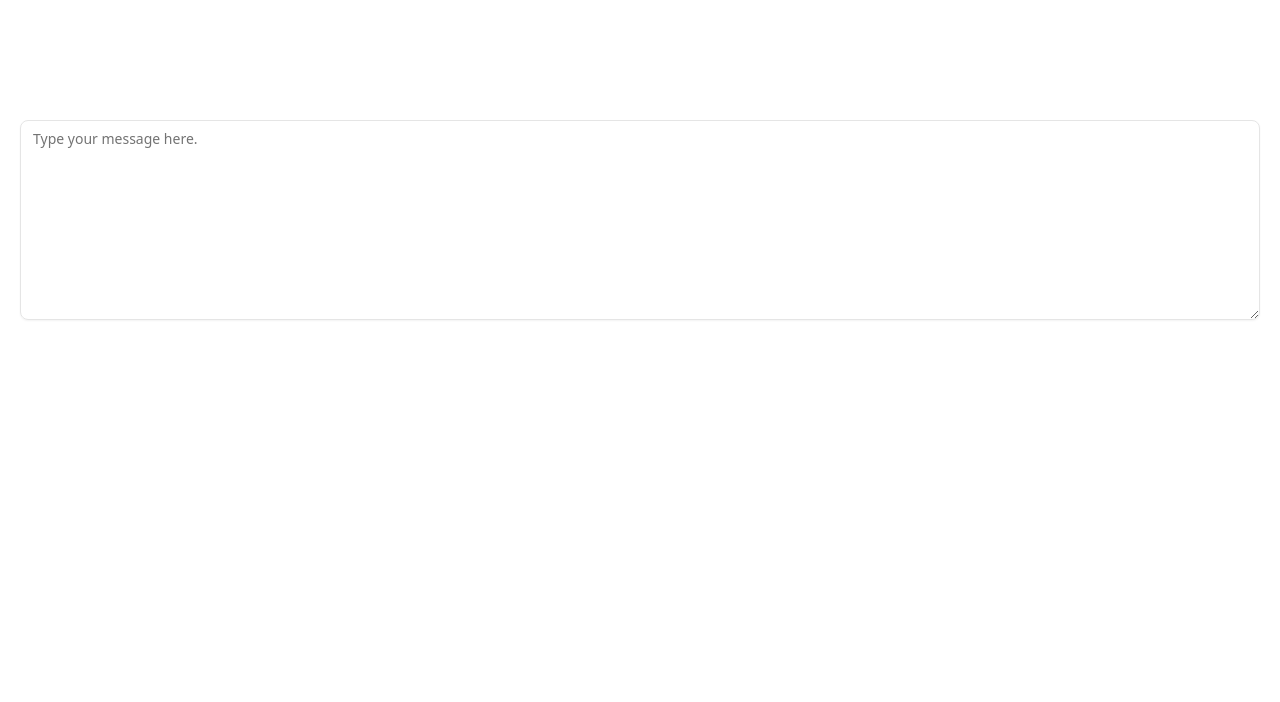
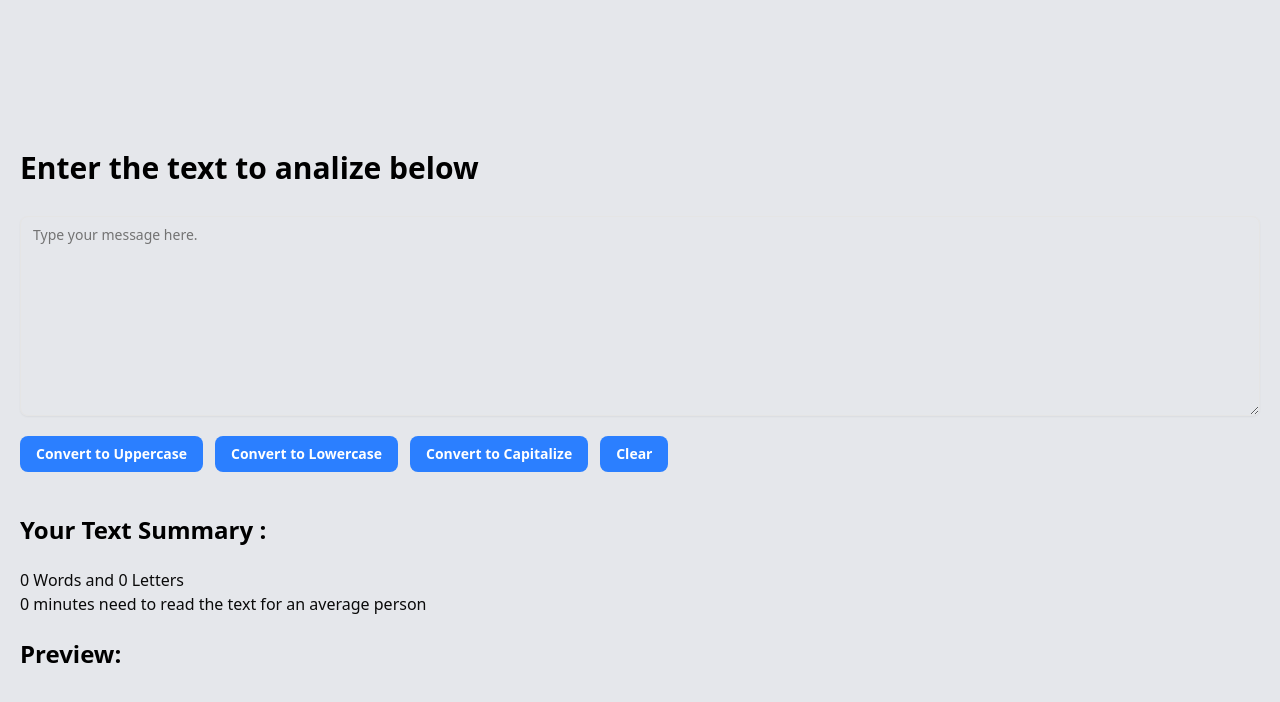
Before and after one commit to MostafaKamalAsif/Text-Utils, a React (Vite) app: page / in a window 1280 px wide. Shown: the top 702 px of the page. Built offline with nearby package versions, Linux system fonts and the light colour scheme.

Commit message:
2nd commit

```diff
--- a/package.json
+++ b/package.json
@@ -10,6 +10,7 @@
     "preview": "vite preview"
   },
   "dependencies": {
+    "@radix-ui/react-slot": "^1.2.3",
     "@tailwindcss/vite": "^4.1.15",
     "class-variance-authority": "^0.7.1",
     "clsx": "^2.1.1",
--- a/src/App.jsx
+++ b/src/App.jsx
@@ -2,18 +2,14 @@
 import reactLogo from './assets/react.svg'
 import viteLogo from '/vite.svg'
 import './App.css'
-import Conatiner from './Components/Conatiner'
-import { Textarea } from "@/components/ui/textarea"
+import Analze from './Components/Layout/Analze'
+
 function App() {
   const [count, setCount] = useState(0)
 
   return (
   <>
-  <div className="py-[120px]">
-    <Conatiner>
-<Textarea className={"min-h-[200px] overflow-y-scroll "} placeholder="Type your message here." />
-    </Conatiner>
-  </div>
+  <Analze/>
   </>
   )
 }
--- /dev/null
+++ b/src/Components/Layout/Analze.jsx
@@ -0,0 +1,62 @@
+import React, { useState } from 'react'
+import { Textarea } from "@/components/ui/textarea"
+import Conatiner from '../Conatiner'
+
+import { Button } from "@/components/ui/button"
+const Analze = () => {
+    const[text, settext]=useState("")
+    const handelText=(e)=>{
+      settext(e.target.value)
+
+    };
+    const handelUpClick=()=>{
+ const newtext=text.toUpperCase();
+ settext(newtext);
+    }
+
+    const handelLowClick=()=>{
+ const newtext=text.toLowerCase();
+ settext(newtext);
+    }
+const handleCapitalizeClick = () => {
+  const newText = text.charAt(0).toUpperCase() + text.slice(1).toLowerCase();
+  settext(newText);
+};
+
+     const handelClearClick=()=>{
+
+ settext("");
+    }
+  return (
+   <>
+  <div className="py-[120px] bg-gray-200">
+    <Conatiner>
+      <h1 className='text-3xl text-black font-bold py-7.5'>Enter the  text to analize below </h1>
+<Textarea className={"max-h-[200px] min-h-[200px] overflow-y-scroll "} value={text} onChange={handelText} placeholder="Type your message here." />
+<div className="flex flex-wrap items-center gap-x-3 my-5 md:flex-row">
+      <Button className={"bg-blue-500 text-white font-semibold cursor-pointer"} onClick={handelUpClick}>Convert to Uppercase</Button>
+
+      <Button className={"bg-blue-500 text-white font-semibold cursor-pointer"} onClick={handelLowClick}>
+        Convert to Lowercase
+      </Button>
+      <Button className={"bg-blue-500 text-white font-semibold cursor-pointer"} onClick={handleCapitalizeClick}>
+        Convert to Capitalize
+      </Button>
+<Button className={"bg-blue-500 text-white font-semibold cursor-pointer"} onClick={handelClearClick}>
+        Clear
+      </Button>
+
+    </div>
+      <h2 className='text-2xl text-black font-bold py-5.5' >Your Text Summary : </h2>
+      <p>{text.split(" ").length-1} Words and {text.length} Letters</p>
+      <p>{(text.split(" ").length-1)*0.005} minutes need to read the text for an average person</p>
+      <h3 className='text-2xl text-black font-bold py-5.5'>Preview:</h3>
+      <p>{text} </p>
+
+    </Conatiner>
+  </div>
+  </>
+  )
+}
+
+export default Analze
--- /dev/null
+++ b/src/Components/ui/button.jsx
@@ -0,0 +1,56 @@
+import * as React from "react"
+import { Slot } from "@radix-ui/react-slot"
+import { cva } from "class-variance-authority";
+
+import { cn } from "@/lib/utils"
+
+const buttonVariants = cva(
+  "inline-flex items-center justify-center gap-2 whitespace-nowrap rounded-md text-sm font-medium transition-all disabled:pointer-events-none disabled:opacity-50 [&_svg]:pointer-events-none [&_svg:not([class*='size-'])]:size-4 shrink-0 [&_svg]:shrink-0 outline-none focus-visible:border-ring focus-visible:ring-ring/50 focus-visible:ring-[3px] aria-invalid:ring-destructive/20 dark:aria-invalid:ring-destructive/40 aria-invalid:border-destructive",
+  {
+    variants: {
+      variant: {
+        default: "bg-primary text-primary-foreground hover:bg-primary/90",
+        destructive:
+          "bg-destructive text-white hover:bg-destructive/90 focus-visible:ring-destructive/20 dark:focus-visible:ring-destructive/40 dark:bg-destructive/60",
+        outline:
+          "border bg-background shadow-xs hover:bg-accent hover:text-accent-foreground dark:bg-input/30 dark:border-input dark:hover:bg-input/50",
+        secondary:
+          "bg-secondary text-secondary-foreground hover:bg-secondary/80",
+        ghost:
+          "hover:bg-accent hover:text-accent-foreground dark:hover:bg-accent/50",
+        link: "text-primary underline-offset-4 hover:underline",
+      },
+      size: {
+        default: "h-9 px-4 py-2 has-[>svg]:px-3",
+        sm: "h-8 rounded-md gap-1.5 px-3 has-[>svg]:px-2.5",
+        lg: "h-10 rounded-md px-6 has-[>svg]:px-4",
+        icon: "size-9",
+        "icon-sm": "size-8",
+        "icon-lg": "size-10",
+      },
+    },
+    defaultVariants: {
+      variant: "default",
+      size: "default",
+    },
+  }
+)
+
+function Button({
+  className,
+  variant,
+  size,
+  asChild = false,
+  ...props
+}) {
+  const Comp = asChild ? Slot : "button"
+
+  return (
+    <Comp
+      data-slot="button"
+      className={cn(buttonVariants({ variant, size, className }))}
+      {...props} />
+  );
+}
+
+export { Button, buttonVariants }
```
Also changed, not shown: 1 other file (tests, documents, lock files or other folders).
